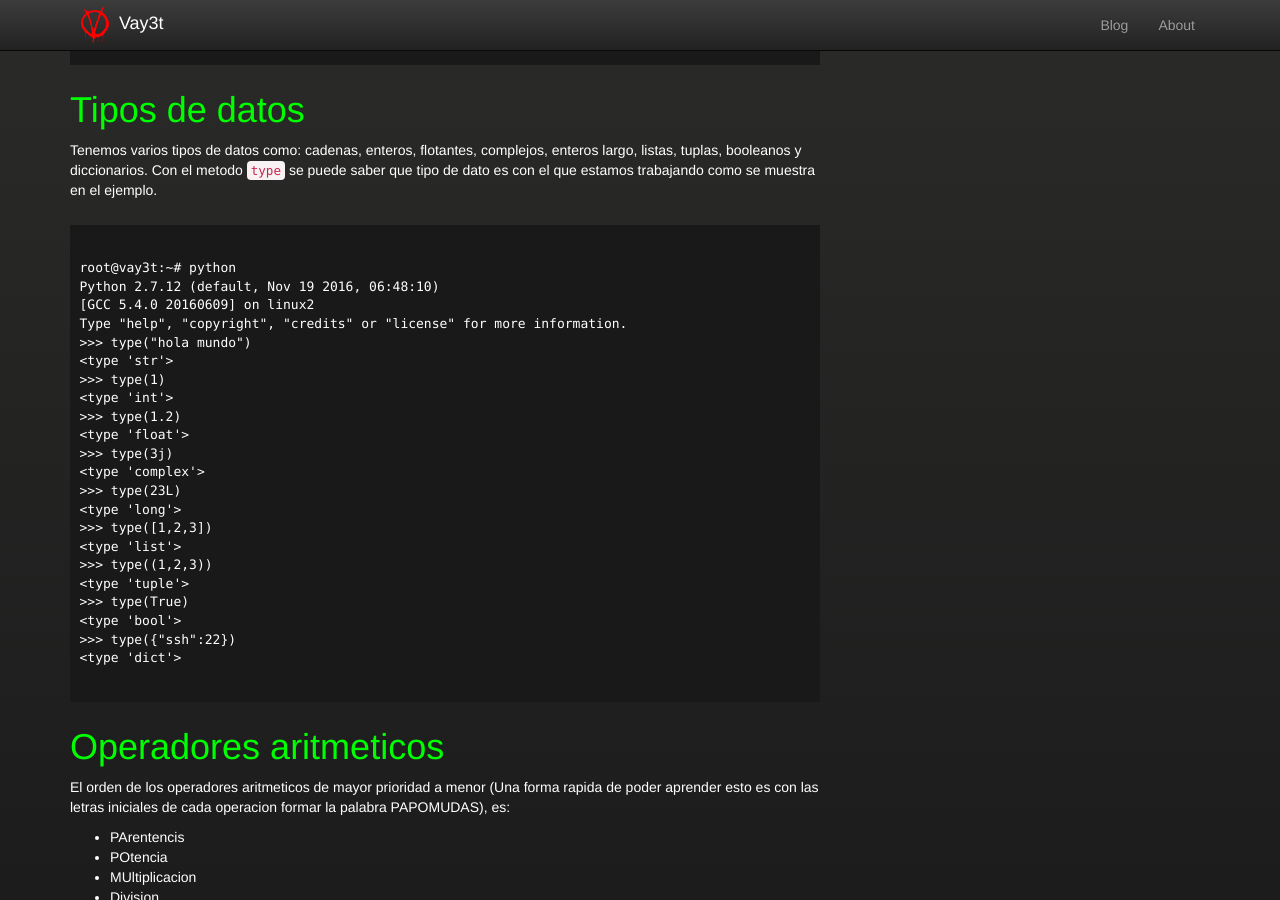
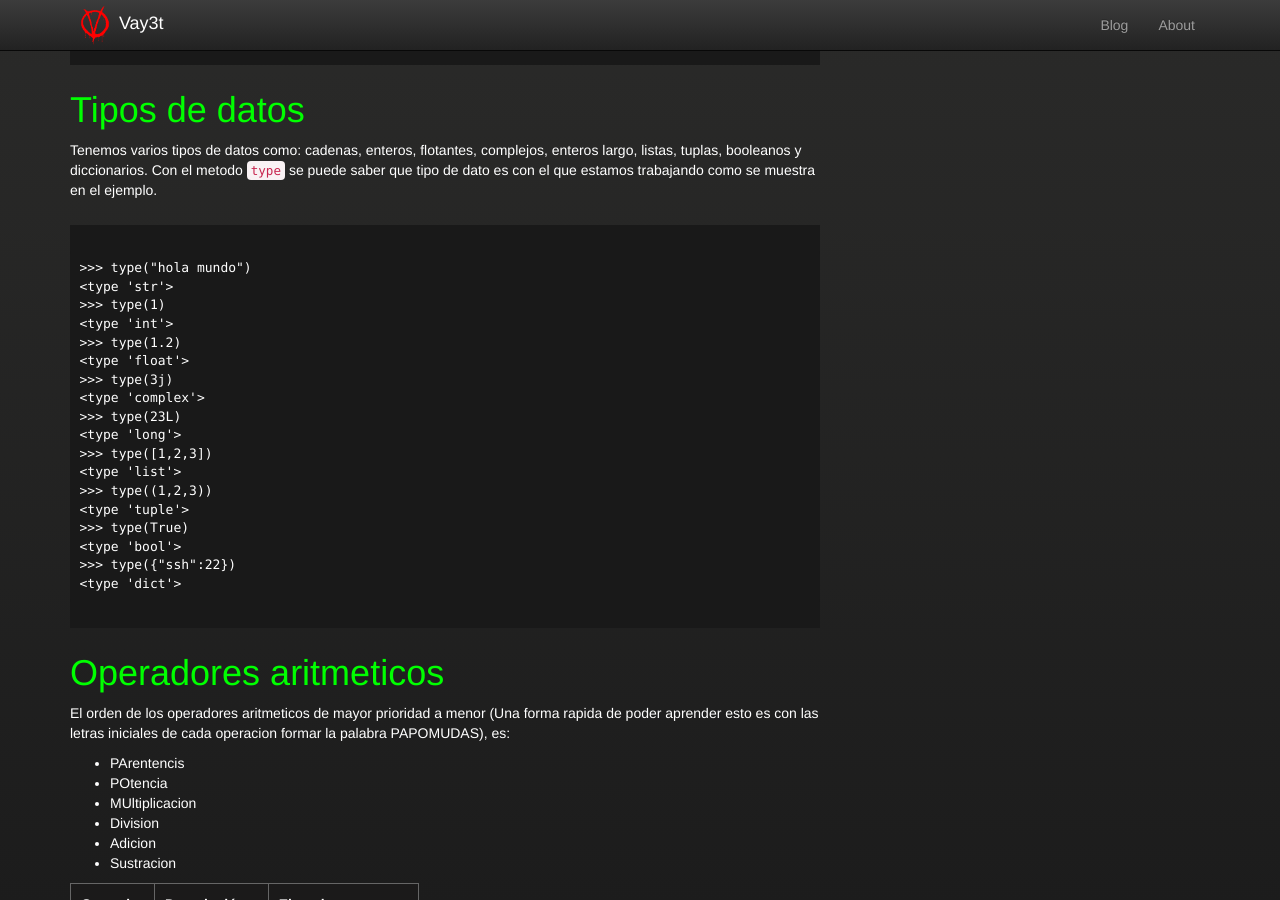
Before and after one commit to pvallejos/pvallejos.github.io, a Jekyll site: the page built from _posts/2017-10-17-Python-Part-1.md, in a window 1280 px wide and 900 px high, scrolled down 895 px. Built offline with Jekyll 4.4.1, drawn with Linux system fonts in a browser that asks for light colours; nearby versions of some CDN libraries; comment, search, counter and statistics services are not loaded; some of the changed text lies outside the part shown.

Commit message:
Update 2017-10-17-Python-Part-1.md

````diff
--- a/_posts/2017-10-17-Python-Part-1.md
+++ b/_posts/2017-10-17-Python-Part-1.md
@@ -40,10 +40,6 @@ Type "help", "copyright", "credits" or "license" for more information.
 Tenemos varios tipos de datos como: cadenas, enteros, flotantes, complejos, enteros largo, listas, tuplas, booleanos y diccionarios. Con el metodo `type` se puede saber que tipo de dato es con el que estamos trabajando como se muestra en el ejemplo.
 
 ```
-root@vay3t:~# python
-Python 2.7.12 (default, Nov 19 2016, 06:48:10)
-[GCC 5.4.0 20160609] on linux2
-Type "help", "copyright", "credits" or "license" for more information.
 >>> type("hola mundo")
 <type 'str'>
 >>> type(1)
@@ -110,10 +106,6 @@ Operadores | Descripción | Ejemplo
 Una variable está formada por un espacio de memoria principal de un computador y un nombre simbolico que esta asociado a ese espacio. Puede almacenar cualquier tipo de datos y puede ser llamado por el nombre dado cuando uno lo estime conveniente.
 
 ```
-root@vay3t:~# python
-Python 2.7.12 (default, Nov 19 2016, 06:48:10)
-[GCC 5.4.0 20160609] on linux2
-Type "help", "copyright", "credits" or "license" for more information.
 >>> valor1 = 1
 >>> valor2 = 3
 >>> respuesta = valor1 + valor2
````
